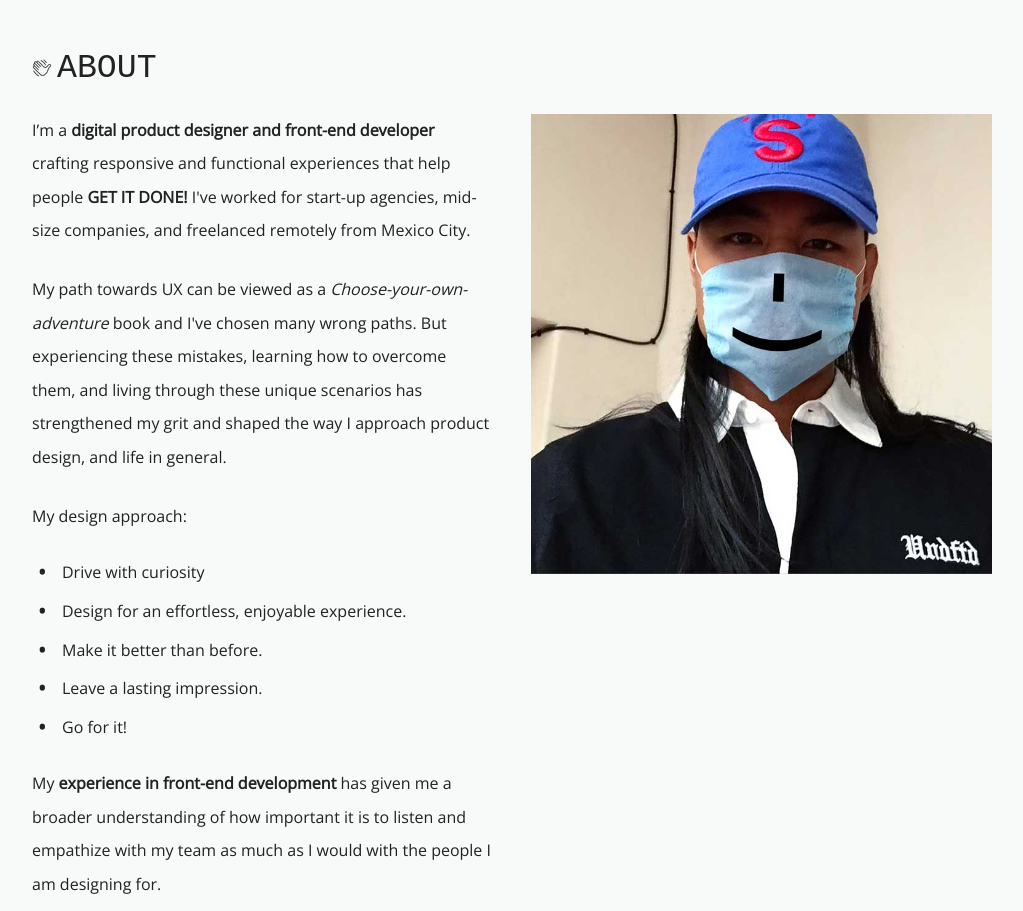
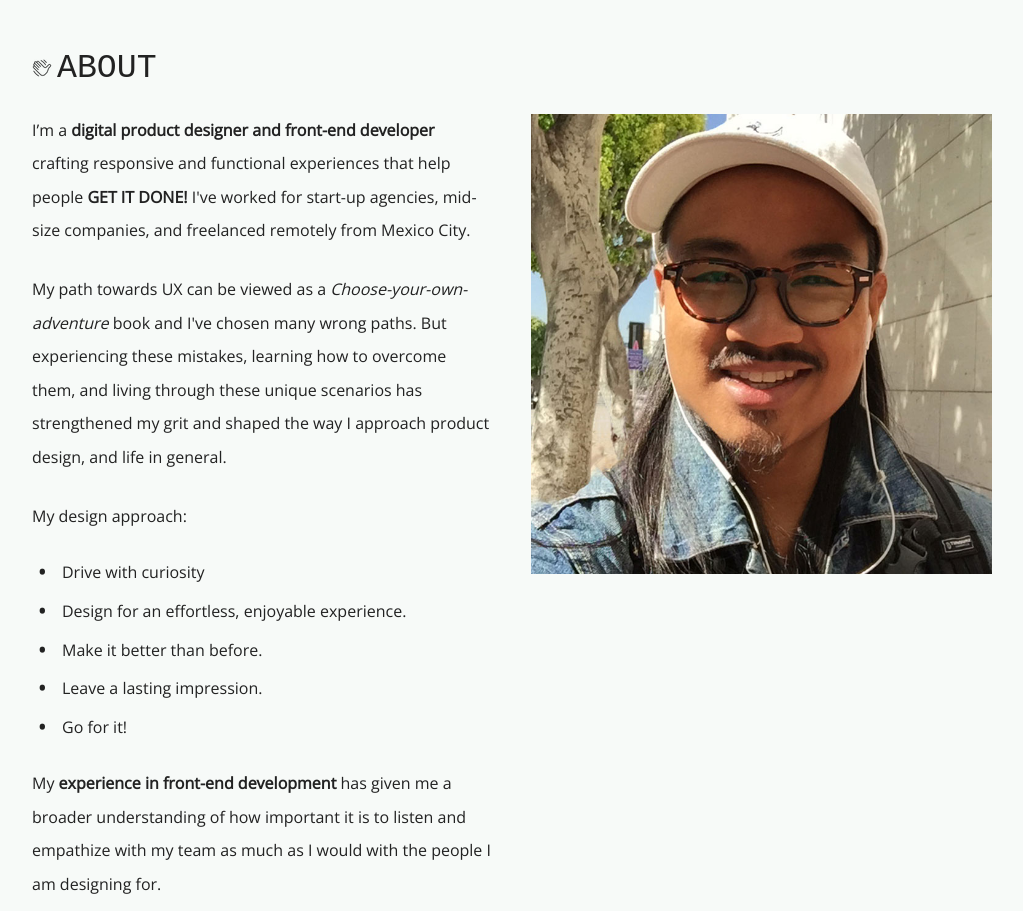
Before and after one commit to JovanLaurencio/jovanlaurencio.github.io, a website: page index.html in a window 1280 px wide. Shown: the part 2608-3519 px from the top of the page, without its empty margins (128-1151 px from the left). Drawn offline with nearby package versions, Linux system fonts and the light colour scheme; a web font is replaced by a local one.

Commit message:
profile photo

```diff
--- a/index.html
+++ b/index.html
@@ -144,7 +144,7 @@
 				<p>See these skills in action in one of my <a href="#case-studies">case studies</a>.</p>
 			</div>
 			<div class="one-half column align-right">
-			  <img class="u-max-full-width" src="images/profile.jpg" data-rjs="2" />
+			  <img class="u-max-full-width" src="images/jovan.jpg" data-rjs="2" />
 			</div>
 	  </div>
   </section>
```
Also changed, not shown: images/jovan.jpg (added), images/jovan@2x.jpg (added).
